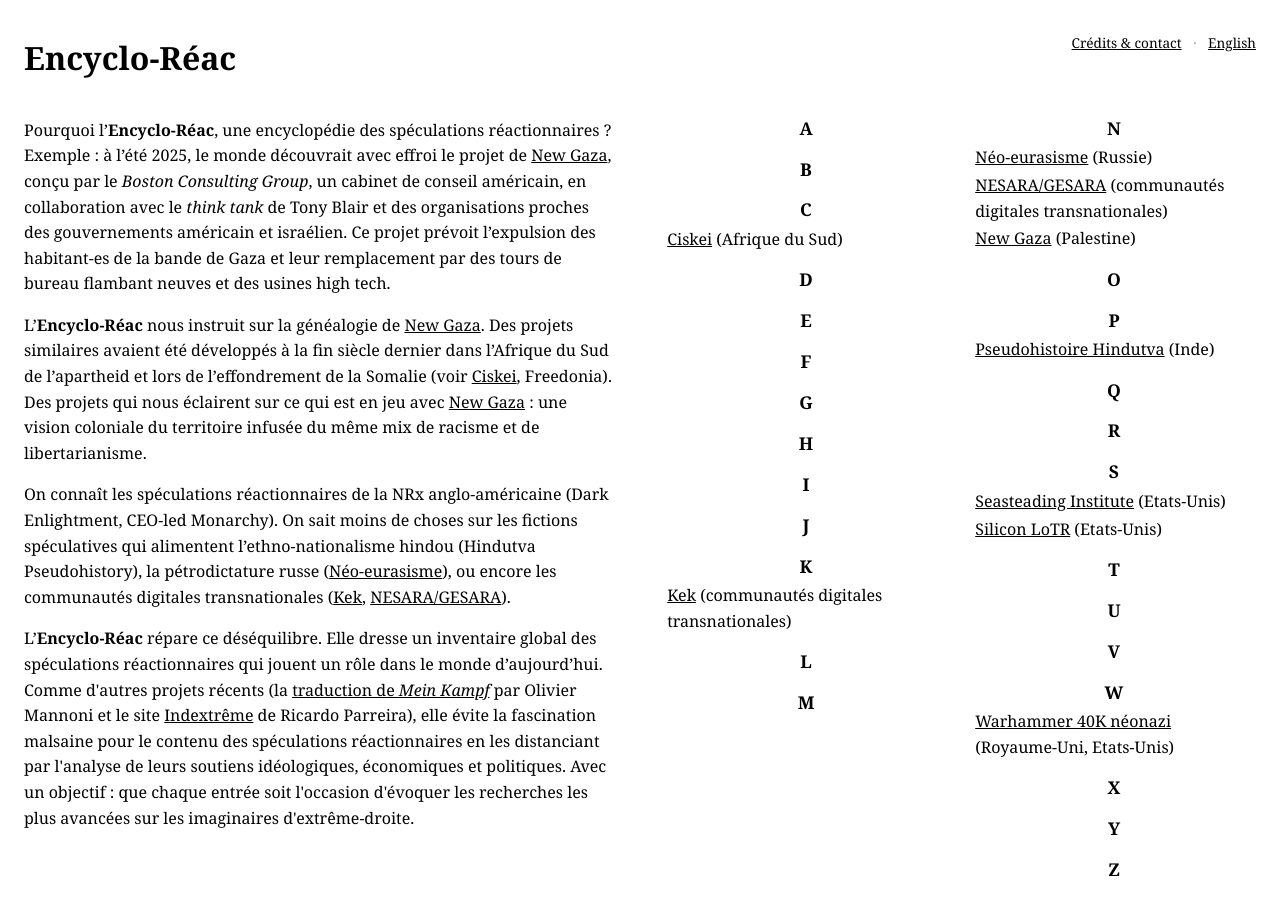
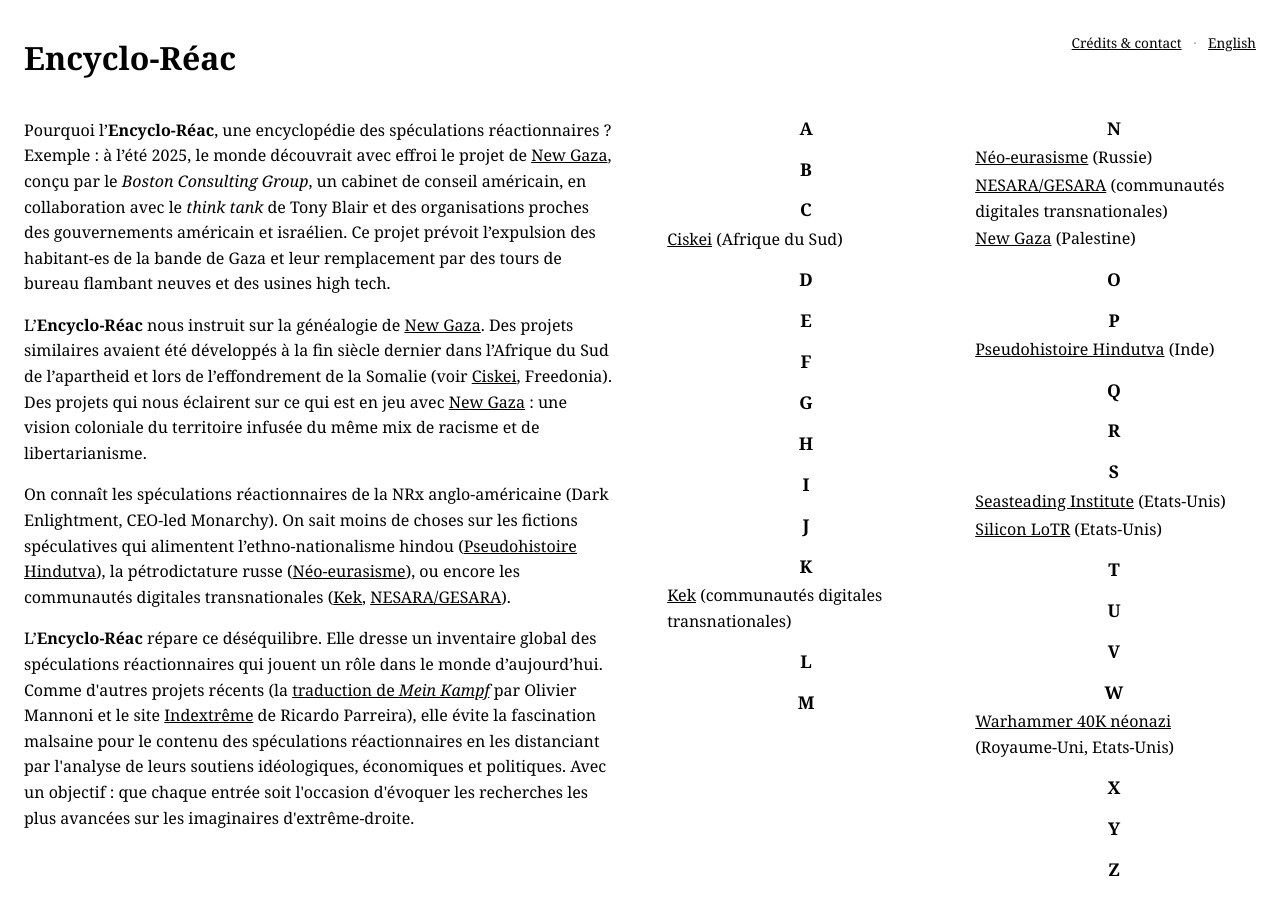
Before and after one commit to encycloreac/encycloreac.github.io, a Jekyll site: the page built from index.html, in a window 1280 px wide. Built offline with Jekyll 4.4.1, drawn with Linux system fonts in a browser that asks for light colours.

```diff
--- a/index.html
+++ b/index.html
@@ -3,5 +3,5 @@
 ---
 <p>Pourquoi l&rsquo;<b>Encyclo-Réac</b>, une encyclopédie des spéculations réactionnaires ? Exemple : à l&rsquo;été 2025, le monde découvrait avec effroi le projet de <a href="/new-gaza/">New Gaza</a>, conçu par le <em>Boston Consulting Group</em>, un cabinet de conseil américain, en collaboration avec le <em>think tank</em> de Tony Blair et des organisations proches des gouvernements américain et israélien. Ce projet prévoit l&rsquo;expulsion des habitant-es de la bande de Gaza et leur remplacement par des tours de bureau flambant neuves et des usines high tech.</p>
 <p>L&rsquo;<b>Encyclo-Réac</b> nous instruit sur la généalogie de <a href="/new-gaza/">New Gaza</a>. Des projets similaires avaient été développés à la fin siècle dernier dans l&rsquo;Afrique du Sud de l&rsquo;apartheid et lors de l&rsquo;effondrement de la Somalie (voir <a href="/ciskei/">Ciskei</a>, Freedonia). Des projets qui nous éclairent sur ce qui est en jeu avec <a href="/new-gaza/">New Gaza</a> : une vision coloniale du territoire infusée du même mix de racisme et de libertarianisme.</p>
-<p>On connaît les spéculations réactionnaires de la NRx anglo-américaine (Dark Enlightment, CEO-led Monarchy). On sait moins de choses sur les fictions spéculatives qui alimentent l&rsquo;ethno-nationalisme hindou (Hindutva Pseudohistory), la pétrodictature russe (<a href="/neo-eurasisme/">Néo-eurasisme</a>), ou encore les communautés digitales transnationales (<a href="/kek/">Kek</a>, <a href="/nesara-gesara/">NESARA/GESARA</a>).</p>
+<p>On connaît les spéculations réactionnaires de la NRx anglo-américaine (Dark Enlightment, CEO-led Monarchy). On sait moins de choses sur les fictions spéculatives qui alimentent l&rsquo;ethno-nationalisme hindou (<a href="/pseudohistoire-hindutva/">Pseudohistoire Hindutva</a>), la pétrodictature russe (<a href="/neo-eurasisme/">Néo-eurasisme</a>), ou encore les communautés digitales transnationales (<a href="/kek/">Kek</a>, <a href="/nesara-gesara/">NESARA/GESARA</a>).</p>
 <p>L&rsquo;<b>Encyclo-Réac</b> répare ce déséquilibre. Elle dresse un inventaire global des spéculations réactionnaires qui jouent un rôle dans le monde d&rsquo;aujourd&rsquo;hui. Comme d'autres projets récents (la <a href="https://www.fayard.fr/livre/historiciser-le-mal-9782213671185/">traduction de <em>Mein Kampf</em></a> par Olivier Mannoni et le site <a href="https://indextreme.fr/">Indextrême</a> de Ricardo Parreira), elle évite la fascination malsaine pour le contenu des spéculations réactionnaires en les distanciant par l'analyse de leurs soutiens idéologiques, économiques et politiques. Avec un objectif : que chaque entrée soit l'occasion d'évoquer les recherches les plus avancées sur les imaginaires d'extrême-droite.</p>
```
